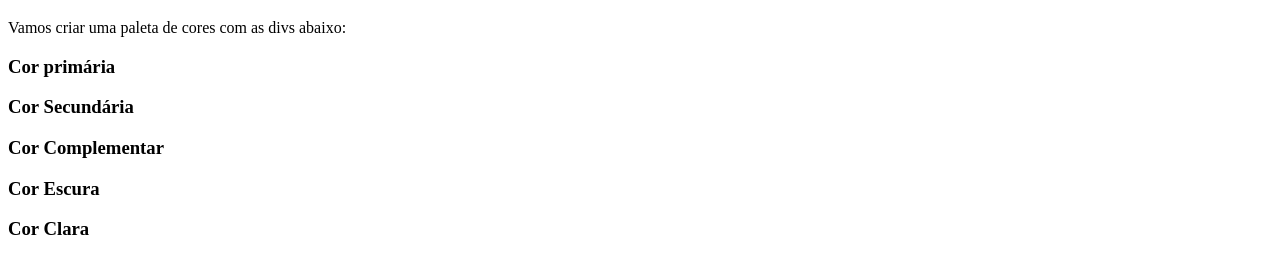
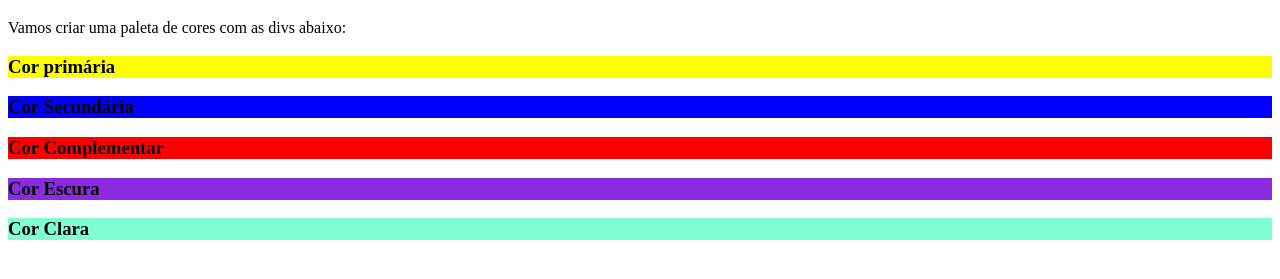
Before and after one commit to MateusDDev/trybe-exercicios, a plain HTML site: page fundamentos/secao-02-introducao-a-html-e-css/dia-03-html-e-css-seletores-e-posicionamento/index4.html in a window 1280 px wide. Shown: the part 61-340 px from the top of the page. Drawn offline with Linux system fonts and the light colour scheme.

Commit message:
Cada uma das div estilizada individualmente

```diff
--- a/fundamentos/secao-02-introducao-a-html-e-css/dia-03-html-e-css-seletores-e-posicionamento/style4.css
+++ b/fundamentos/secao-02-introducao-a-html-e-css/dia-03-html-e-css-seletores-e-posicionamento/style4.css
@@ -3,5 +3,20 @@
 }
 
 div:hover {
-    border: 2px solid yellow;
+    border: 4px solid black;
 }
+div:nth-of-type(1) {
+    background-color: yellow;
+}
+div:nth-of-type(2) {
+    background-color: blue;
+}
+div:nth-of-type(3) {
+    background-color: red;
+}
+div:nth-of-type(4) {
+    background-color: blueviolet;
+}
+div:nth-of-type(5) {
+    background-color: aquamarine;
+}
```
